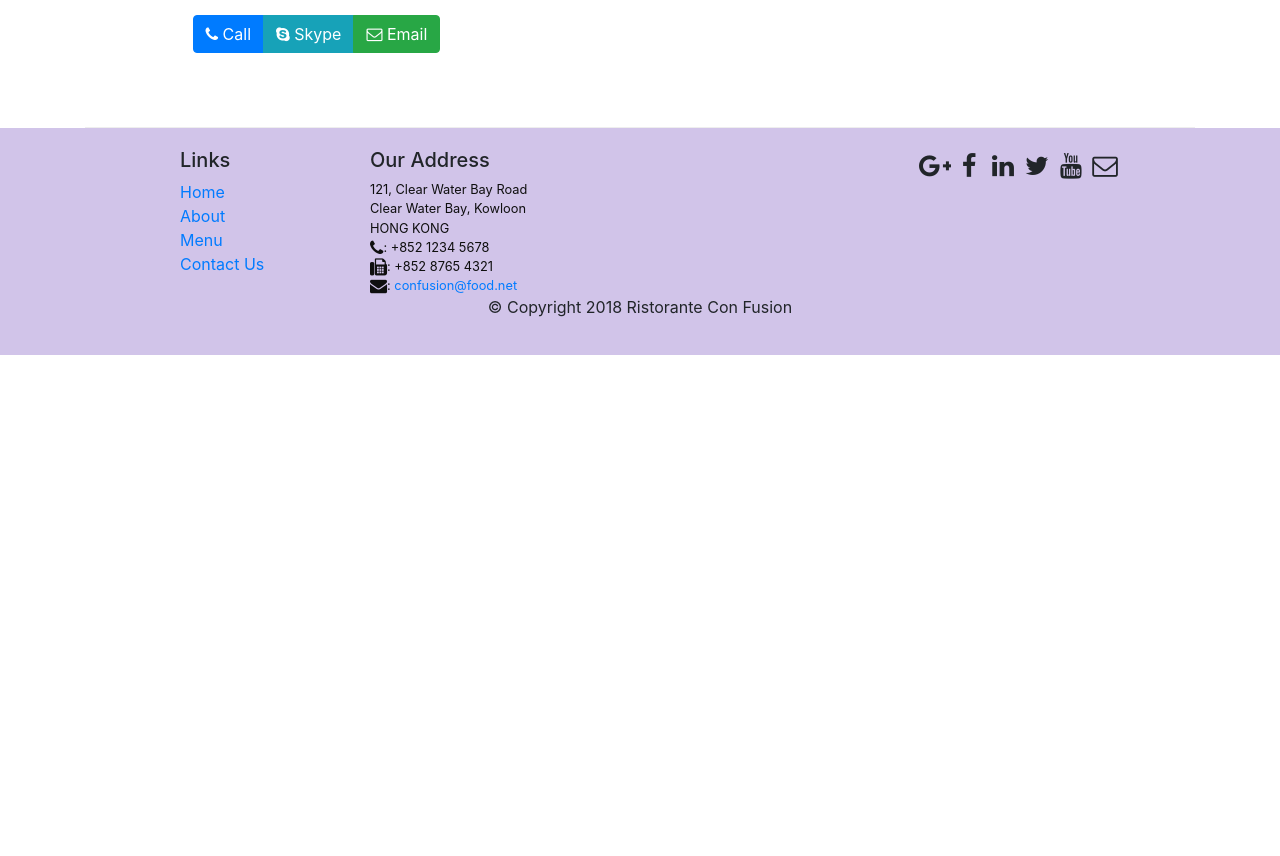
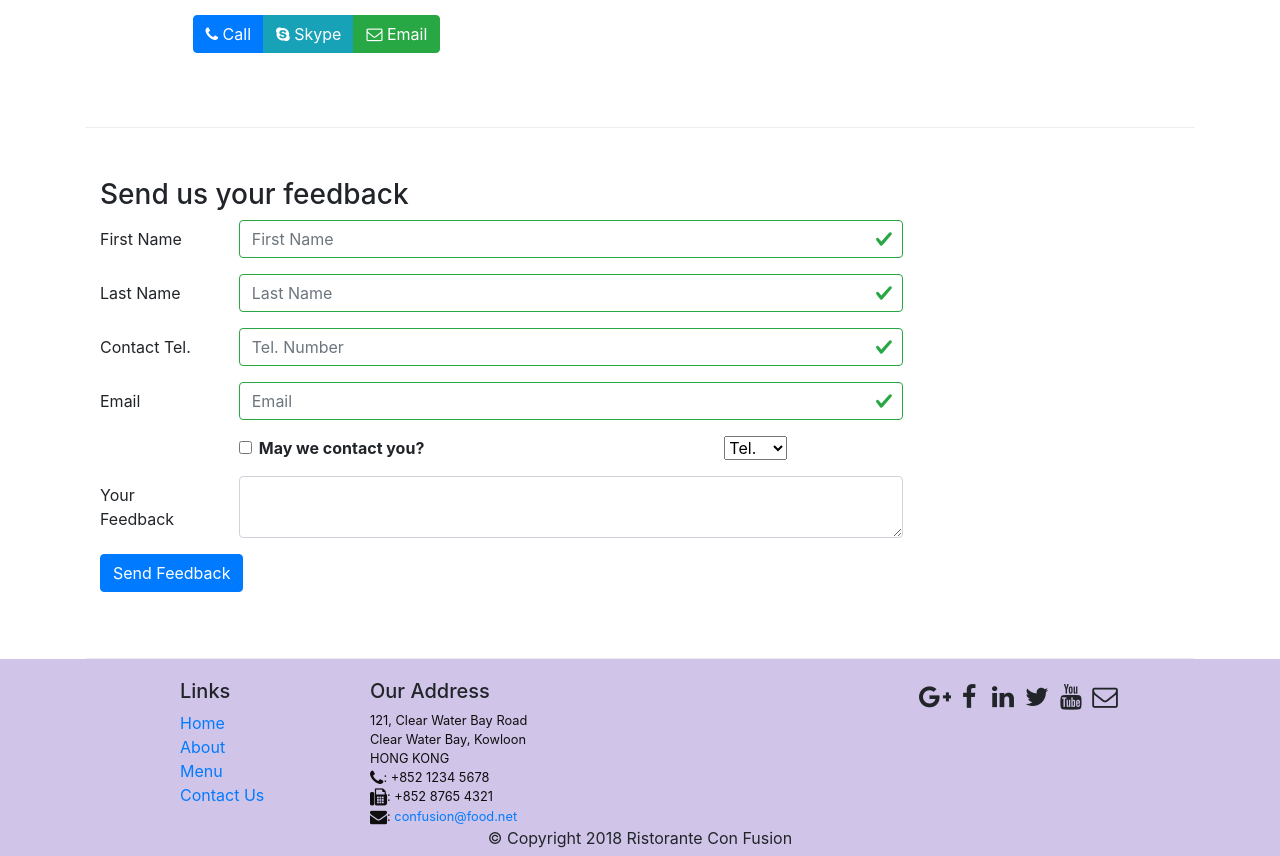
Before and after one commit to cwilliamson29/confusion-react, a React (Create React App) app: page /contactus in a window 1280 px wide. Shown: the part 700-1556 px from the top of the page. Before the commit the page ends 1055 px from the top, so only its background shows below. Built offline with nearby package versions, Linux system fonts and the light colour scheme.

Commit message:
Adding form

```diff
--- a/src/components/ContactComponent.js
+++ b/src/components/ContactComponent.js
@@ -1,8 +1,100 @@
-import React from "react";
-import { Breadcrumb, BreadcrumbItem } from "reactstrap";
+import React, { Component } from "react";
+import {
+  Breadcrumb,
+  BreadcrumbItem,
+  Button,
+  Form,
+  FormGroup,
+  Label,
+  Input,
+  Col,
+  FormFeedback,
+} from "reactstrap";
 import { Link } from "react-router-dom";
 
-function Contact(props) {
+class Contact extends Component {
+  constructor(props) {
+    super(props);
+
+    this.state = {
+      firstname: "",
+      lastname: "",
+      telnum: "",
+      email: "",
+      agree: false,
+      contactType: "Tel",
+      message: "",
+      touched: {
+        firstname: false,
+        lastname: false,
+        telnum: false,
+        email: false,
+      },
+    };
+    this.handleSubmit = this.handleSubmit.bind(this);
+    this.handleInputChange = this.handleInputChange.bind(this);
+    this.handleBlur = this.handleBlur.bind(this);
+  }
+  handleInputChange(event) {
+    const target = event.target;
+    const value = target.type === "check" ? target.checked : target.value;
+    const name = target.name;
+
+    this.setState({
+      [name]: value,
+    });
+  }
+
+  handleSubmit(event) {
+    console.log("current state is: " + JSON.stringify(this.state));
+    alert("current state is: " + JSON.stringify(this.state));
+    event.preventDefault();
+  }
+
+  handleBlur = (field) => (evt) => {
+    this.setState({
+      touched: { ...this.state.touched, [field]: true },
+    });
+  };
+
+  validate(firstname, lastname, telnum, email) {
+    const errors = {
+      firstname: "",
+      lastname: "",
+      telnum: "",
+      email: "",
+    };
+
+    if (this.state.touched.firstname && firstname.length < 3) {
+      errors.firstname = "First Name should be atleast 3 characters";
+    } else if (this.state.touched.firstname && firstname.length > 10) {
+      errors.firstname = "First Name should be atleast 3 characters";
+    }
+    if (this.state.touched.lastname && lastname.length < 3) {
+      errors.lastname = "First Name should be atleast 3 characters";
+    } else if (this.state.touched.lastname && lastname.length > 10) {
+      errors.lastname = "First Name should be atleast 3 characters";
+    }
+    const reg = /^\d+$/;
+    if (this.state.touched.telnum && !reg.test(telnum)) {
+      errors.telnum = "tel. number shoujld container only numbers";
+    }
+    if (
+      this.state.touched.email &&
+      email.split("").filter((x) => x === "@").length !== 1
+    ) {
+      errors.email = "not valid email";
+    }
+    return errors;
+  }
+
+  render() {
+    const errors = this.validate(
+      this.state.firstname,
+      this.state.lastname,
+      this.state.telnum,
+      this.state.email
+    );
     return (
       <div className="container">
         <Breadcrumb>
@@ -61,8 +153,141 @@ function Contact(props) {
             </div>
           </div>
         </div>
+        <div className="row row-content">
+          <div className="col-12">
+            <h3>Send us your feedback</h3>
+          </div>
+          <div className="col-12 col-md-9">
+            <Form onSubmit={this.handleSubmit}>
+              <FormGroup row>
+                <Label htmlFor="firstname" md={2}>
+                  First Name
+                </Label>
+                <Col md={10}>
+                  <Input
+                    type="text"
+                    id="firstname"
+                    name="firstname"
+                    placeholder="First Name"
+                    value={this.state.firstname}
+                    valid={errors.firstname === ""}
+                    invalid={errors.firstname !== ""}
+                    onBlur={this.handleBlur("firstname")}
+                    onChange={this.handleInputChange}
+                  />
+                  <FormFeedback>{errors.firstname}</FormFeedback>
+                </Col>
+              </FormGroup>
+              <FormGroup row>
+                <Label htmlFor="lastname" md={2}>
+                  Last Name
+                </Label>
+                <Col md={10}>
+                  <Input
+                    type="text"
+                    id="lastname"
+                    name="lastname"
+                    placeholder="Last Name"
+                    value={this.state.lastname}
+                    valid={errors.lastname === ""}
+                    invalid={errors.lastname !== ""}
+                    onBlur={this.handleBlur("lastname")}
+                    onChange={this.handleInputChange}
+                  />
+                  <FormFeedback>{errors.lastname}</FormFeedback>
+                </Col>
+              </FormGroup>
+              <FormGroup row>
+                <Label htmlFor="telnum" md={2}>
+                  Contact Tel.
+                </Label>
+                <Col md={10}>
+                  <Input
+                    type="tel"
+                    id="telnum"
+                    name="telnum"
+                    placeholder="Tel. Number"
+                    value={this.state.telnum}
+                    valid={errors.telnum === ""}
+                    invalid={errors.telnum !== ""}
+                    onBlur={this.handleBlur("telnum")}
+                    onChange={this.handleInputChange}
+                  />
+                  <FormFeedback>{errors.telnum}</FormFeedback>
+                </Col>
+              </FormGroup>
+              <FormGroup row>
+                <Label htmlFor="email" md={2}>
+                  Email
+                </Label>
+                <Col md={10}>
+                  <Input
+                    type="email"
+                    id="email"
+                    name="email"
+                    placeholder="Email"
+                    value={this.state.email}
+                    valid={errors.email === ""}
+                    invalid={errors.email !== ""}
+                    onChange={this.handleInputChange}
+                  />
+                  <FormFeedback>{errors.email}</FormFeedback>
+                </Col>
+              </FormGroup>
+              <FormGroup row>
+                <Col md={{ size: 6, offset: 2 }}>
+                  <FormGroup check>
+                    <Label check>
+                      <Input
+                        type="checkbox"
+                        name="agree"
+                        check={this.state.agree}
+                        onChange={this.handleInputChange}
+                      />{" "}
+                      <strong>May we contact you?</strong>
+                    </Label>
+                  </FormGroup>
+                </Col>
+                <Col md={{ size: 3, offset: 1 }}>
+                  <Input
+                    type="select"
+                    name="contactType"
+                    value={this.state.contactType}
+                    onChange={this.handleInputChange}
+                  >
+                    <option>Tel.</option>
+                    <option>Email</option>
+                  </Input>
+                </Col>
+              </FormGroup>
+              <FormGroup row>
+                <Label htmlFor="message" md={2}>
+                  Your Feedback
+                </Label>
+                <Col md={10}>
+                  <Input
+                    type="textarea"
+                    id="message"
+                    name="message"
+                    row="12"
+                    value={this.state.message}
+                    onChange={this.handleInputChange}
+                  />
+                </Col>
+              </FormGroup>
+              <FormGroup row>
+                <Col md={{ size: 10, offeset: 2 }}>
+                  <Button type="submit" color="primary">
+                    Send Feedback
+                  </Button>
+                </Col>
+              </FormGroup>
+            </Form>
+          </div>
+        </div>
       </div>
     );
   }
+}
 
 export default Contact;
```
Lines whose indentation alone changed are shown as unchanged.
